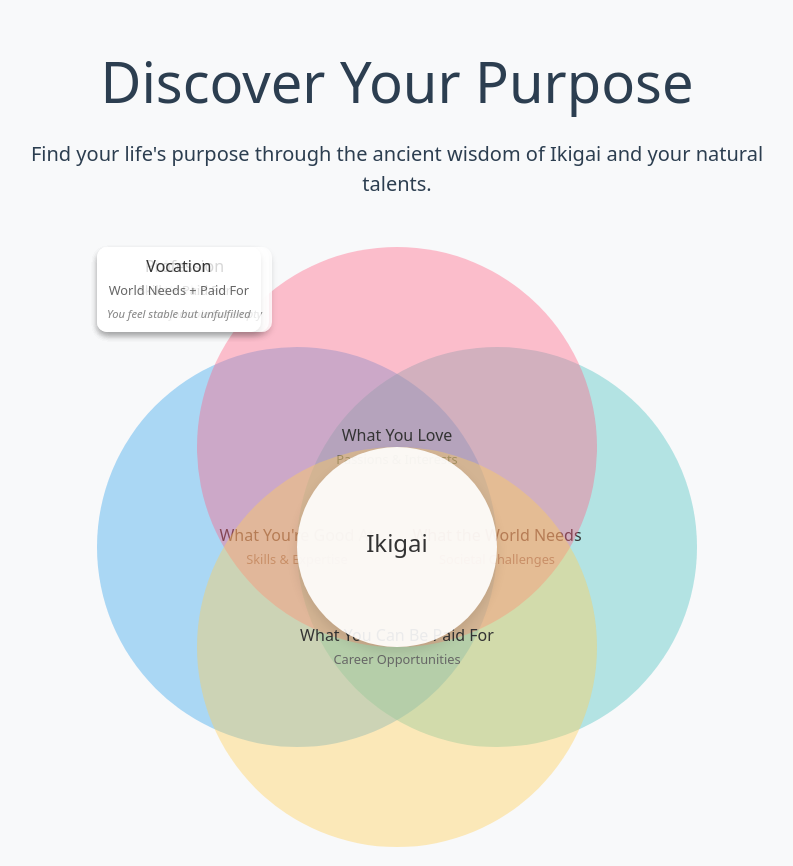
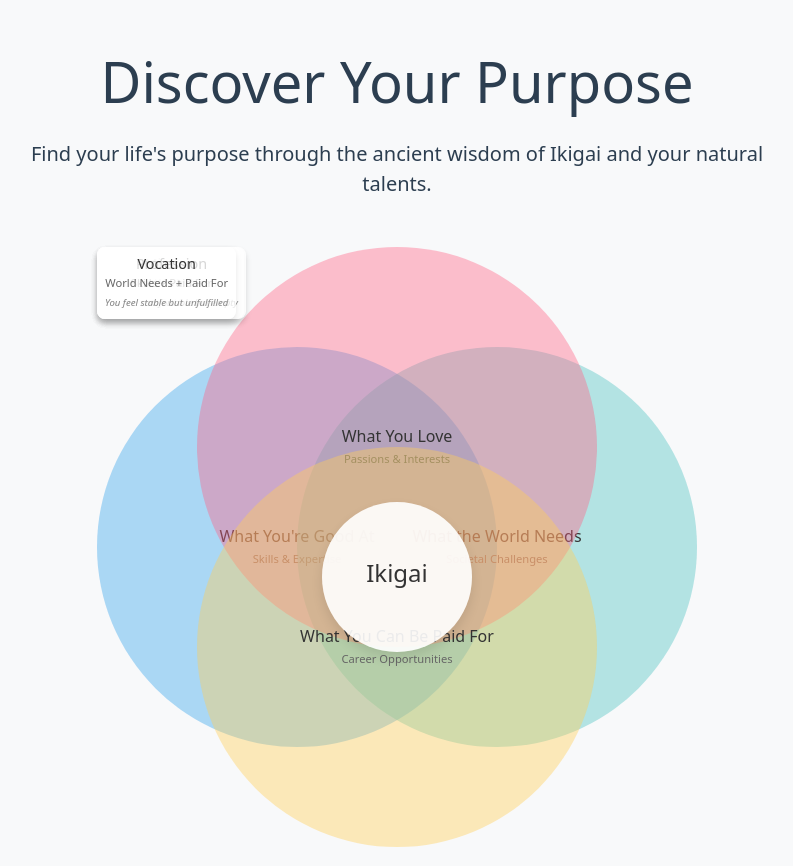
Before and after one commit to drntamm/PurposeFinder, a Flask app: page / in a window 1280 px wide. Shown: the part 56-922 px from the top of the page, without its empty margins (243-1036 px from the left). Run offline with Flask 3, Linux system fonts and the light colour scheme.

Commit message:
Optimize: Adjust Venn diagram for better readability
- Reduced Ikigai circle size
- Adjusted text positioning and font sizes
- Enhanced responsive design for smaller screens

```diff
--- a/static/css/venn.css
+++ b/static/css/venn.css
@@ -71,13 +71,13 @@
 
 .venn-circle h3 {
     margin: 0;
-    font-size: 1.2rem;
+    font-size: 1rem;
     color: #333;
 }
 
 .venn-circle small {
     display: block;
-    font-size: 0.8rem;
+    font-size: 0.7rem;
     color: #666;
     margin-top: 5px;
 }
@@ -85,39 +85,39 @@
 .intersection-label {
     position: absolute;
     background-color: rgba(255, 255, 255, 0.8);
-    padding: 10px;
-    border-radius: 10px;
+    padding: 8px;
+    border-radius: 8px;
     text-align: center;
     box-shadow: 0 4px 6px rgba(0,0,0,0.1);
     z-index: 4;
 }
 
 .intersection-label h4 {
-    margin: 0 0 5px 0;
-    font-size: 1rem;
+    margin: 0 0 3px 0;
+    font-size: 0.9rem;
     color: #333;
 }
 
 .intersection-label p {
     margin: 0;
-    font-size: 0.8rem;
+    font-size: 0.7rem;
     color: #666;
 }
 
 .intersection-label .emotion {
-    margin-top: 5px;
-    font-size: 0.7rem;
+    margin-top: 4px;
+    font-size: 0.6rem;
     color: #888;
     font-style: italic;
 }
 
 .ikigai-center {
     position: absolute;
-    top: 50%;
+    top: 55%;
     left: 50%;
     transform: translate(-50%, -50%);
-    width: 200px;
-    height: 200px;
+    width: 150px;
+    height: 150px;
     background-color: rgba(255, 255, 255, 0.9);
     border-radius: 50%;
     display: flex;
@@ -150,8 +150,16 @@
     }
 
     .ikigai-center {
-        width: 150px;
-        height: 150px;
+        width: 100px;
+        height: 100px;
+    }
+
+    .venn-circle h3 {
+        font-size: 0.9rem;
+    }
+
+    .venn-circle small {
+        font-size: 0.6rem;
     }
 }
 
```
